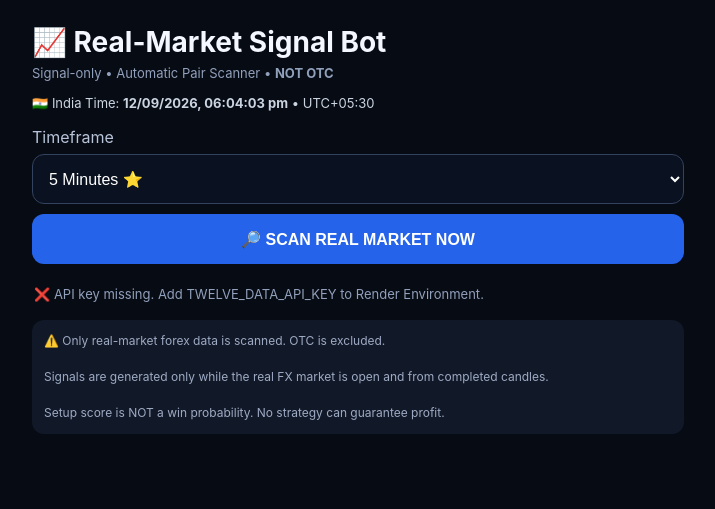
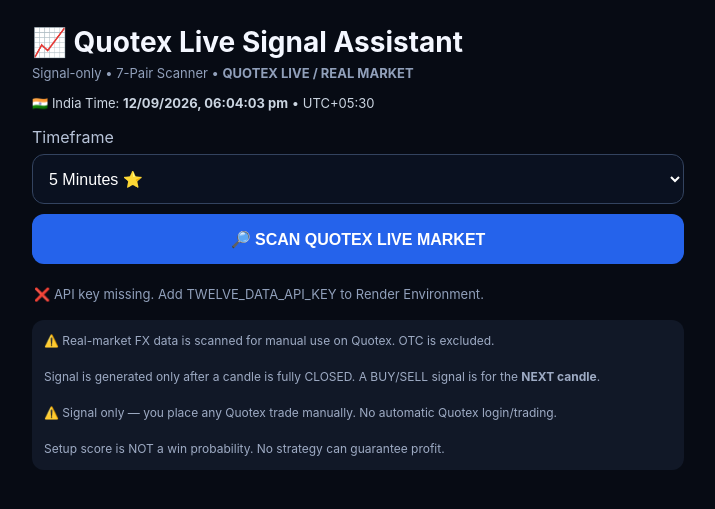
Before and after one commit to asraanam904-bot/Quotex-signal-bot, a Flask app: page / in a window 1280 px wide. Shown: the top 509 px of the page, without its empty margins (282-997 px from the left). Run offline with Flask 3, Linux system fonts and the light colour scheme.

Commit message:
Update index.html

```diff
--- a/templates/index.html
+++ b/templates/index.html
@@ -2,7 +2,7 @@
 <html>
 <head>
 <meta name="viewport" content="width=device-width,initial-scale=1,viewport-fit=cover">
-<title>Real Market Signal Bot</title>
+<title>Quotex Live Signal Assistant</title>
 
 <style>
 *{box-sizing:border-box}
@@ -75,9 +75,17 @@ button{
   margin-top:12px
 }
 
-.buy{border-color:#238636}
-.sell{border-color:#da3633}
-.closed{border-color:#8b5cf6}
+.buy{
+  border-color:#238636
+}
+
+.sell{
+  border-color:#da3633
+}
+
+.closed{
+  border-color:#8b5cf6
+}
 
 .signal{
   font-size:25px;
@@ -85,9 +93,17 @@ button{
   margin-bottom:8px
 }
 
-.buy .signal{color:#7ee787}
-.sell .signal{color:#ff7b72}
-.closed .signal{color:#c4b5fd}
+.buy .signal{
+  color:#7ee787
+}
+
+.sell .signal{
+  color:#ff7b72
+}
+
+.closed .signal{
+  color:#c4b5fd
+}
 
 .score{
   font-size:18px;
@@ -122,66 +138,119 @@ ul{
 
 <div class="container">
 
-<h1>📈 Real-Market Signal Bot</h1>
+<h1>📈 Quotex Live Signal Assistant</h1>
 
 <div class="sub">
-Signal-only • Automatic Pair Scanner • <b>NOT OTC</b>
+Signal-only • 7-Pair Scanner •
+<b>QUOTEX LIVE / REAL MARKET</b>
 </div>
 
 <div class="time">
-🇮🇳 India Time: <b id="ist">Loading…</b> • UTC+05:30
+🇮🇳 India Time:
+<b id="ist">Loading…</b>
+• UTC+05:30
 </div>
 
-<label for="interval">Timeframe</label>
+
+<label for="interval">
+Timeframe
+</label>
 
 <select id="interval">
-  <option value="5min" selected>5 Minutes ⭐</option>
-  <option value="1min">1 Minute</option>
-  <option value="15min">15 Minutes</option>
-  <option value="1h">1 Hour</option>
+
+<option value="5min" selected>
+5 Minutes ⭐
+</option>
+
+<option value="1min">
+1 Minute
+</option>
+
+<option value="15min">
+15 Minutes
+</option>
+
+<option value="1h">
+1 Hour
+</option>
+
 </select>
 
+
 <button onclick="scan()">
-🔎 SCAN REAL MARKET NOW
+🔎 SCAN QUOTEX LIVE MARKET
 </button>
+
 
 <div id="status">
 Ready to scan...
 </div>
 
+
 <div id="signals"></div>
 
+
 <div class="warn">
-⚠️ Only real-market forex data is scanned. OTC is excluded.
+
+⚠️ Real-market FX data is scanned
+for manual use on Quotex.
+OTC is excluded.
+
 <br><br>
-Signals are generated only while the real FX market is open and from completed candles.
+
+Signal is generated only after a
+candle is fully CLOSED.
+
+A BUY/SELL signal is for the
+<b>NEXT candle</b>.
+
 <br><br>
-Setup score is NOT a win probability. No strategy can guarantee profit.
+
+⚠️ Signal only — you place any
+Quotex trade manually.
+
+No automatic Quotex login/trading.
+
+<br><br>
+
+Setup score is NOT a win probability.
+No strategy can guarantee profit.
+
 </div>
 
 </div>
 
+
 <script>
+
 
 function updateClock(){
 
   document.getElementById("ist").textContent =
+
     new Intl.DateTimeFormat("en-IN",{
+
       timeZone:"Asia/Kolkata",
+
       day:"2-digit",
       month:"2-digit",
       year:"numeric",
+
       hour:"2-digit",
       minute:"2-digit",
       second:"2-digit",
+
       hour12:true
+
     }).format(new Date());
 
 }
 
+
 updateClock();
 
 setInterval(updateClock,1000);
+
 
 
 async function scan(){
@@ -197,7 +266,7 @@ async function scan(){
 
 
   status.textContent =
-    "🔎 Scanning real-market pairs...";
+    "🔎 Scanning live-market pairs...";
 
   box.innerHTML="";
 
@@ -210,6 +279,7 @@ async function scan(){
         + encodeURIComponent(interval)
       );
 
+
     const d =
       await r.json();
 
@@ -220,7 +290,9 @@ async function scan(){
         "❌ "+d.error;
 
       return;
+
     }
+
 
 
     if(d.market_open===false){
@@ -241,7 +313,7 @@ async function scan(){
           <div class="info">
 
             No BUY/SELL signals are generated
-            while the real forex market is closed.
+            while the real market is closed.
 
             <br><br>
 
@@ -254,23 +326,29 @@ async function scan(){
       `;
 
       return;
+
     }
 
 
+
     status.textContent =
-      "🟢 REAL MARKET OPEN • Scanned "
-      +d.scanned_pairs.length
+      "🟢 LIVE MARKET OPEN • Scanned "
+      +(d.scanned_pairs ?
+         d.scanned_pairs.length : 0)
       +" pairs • "
       +(d.current_time_ist||"");
 
 
-    if(!d.signals || d.signals.length===0){
+
+    if(!d.signals ||
+       d.signals.length===0){
 
       box.innerHTML=`
 
         <div class="card">
 
-          ⚪ <b>No qualifying setup right now.</b>
+          ⚪
+          <b>No qualifying setup right now.</b>
 
           <br><br>
 
@@ -282,10 +360,13 @@ async function scan(){
       `;
 
       return;
+
     }
 
 
+
     d.signals.forEach(x=>{
+
 
       const cls =
         x.signal==="BUY"
@@ -303,6 +384,7 @@ async function scan(){
 
         <div class="card ${cls}">
 
+
           <div class="signal">
 
             ${x.signal==="BUY"
@@ -314,12 +396,14 @@ async function scan(){
           </div>
 
 
+
           <div class="score">
 
             ⭐ Setup Score:
             ${x.score}/100
 
           </div>
+
 
 
           <div class="info">
@@ -329,25 +413,38 @@ async function scan(){
 
             <br>
 
+
             🎯 Setup:
             <b>${x.setup}</b>
 
             <br>
+
+
+            👉 Entry:
+            <b>NEXT CANDLE</b>
+
+            <br>
+
 
             💰 Price:
             <b>${x.price}</b>
 
             <br>
 
+
             🇮🇳 Signal time:
-            <b>${x.signal_time_ist||"—"} IST</b>
+            <b>
+              ${x.signal_time_ist||"—"} IST
+            </b>
 
           </div>
+
 
 
           <ul>
             ${reasons}
           </ul>
+
 
         </div>
 
@@ -356,7 +453,9 @@ async function scan(){
     });
 
 
-  }catch(e){
+  }
+
+  catch(e){
 
     status.textContent =
       "❌ Scan error: "+e.message;
@@ -366,9 +465,11 @@ async function scan(){
 }
 
 
+
 scan();
 
 setInterval(scan,60000);
+
 
 </script>
 
```
